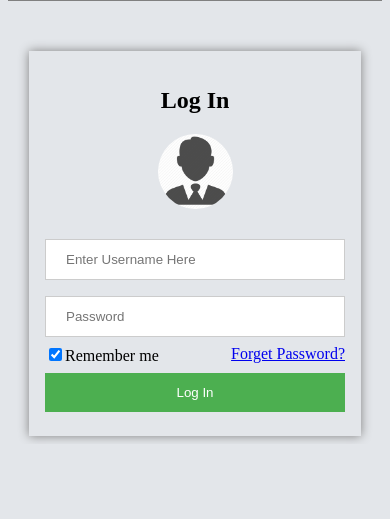
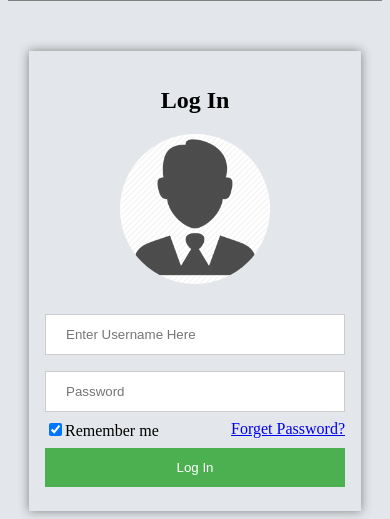
Before and after one commit to ThilinaPrasad/OOSD_Project, a PHP site: page /html/login.html in a window 390 px wide. Shown: the part 440-959 px from the top of the page. Before the commit the page ends 882 px from the top, so only its background shows below. Run offline with PHP 8.4, Linux system fonts and the light colour scheme.

Commit message:
Mobile Avatar Problem solved

```diff
--- a/css/login.css
+++ b/css/login.css
@@ -64,7 +64,7 @@ input[type="submit"]:hover {
 
     }
     #avatar{
-        height: 15%;
-        width: 25%;
+        height: 30%;
+        width: 50%;
     }
 }
```
